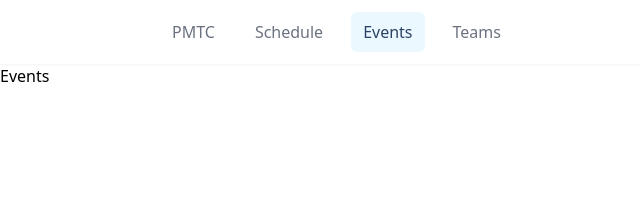
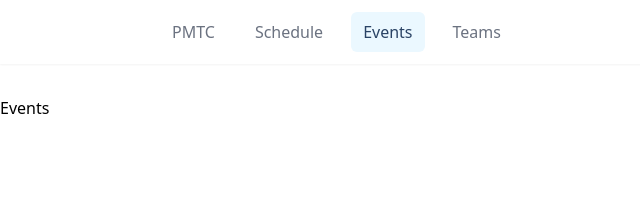
Before and after one commit to amosbastian/PMTC, a React (Create React App) app: page /events in a window 1280 px wide. Shown: the top 202 px of the page, without its empty margins (0-640 px from the left). Built offline with nearby package versions, Linux system fonts and the light colour scheme.

Commit message:
Add main to Layout

```diff
--- a/src/components/Layout.tsx
+++ b/src/components/Layout.tsx
@@ -1,11 +1,15 @@
 import React from "react";
+import styled from "styled-components";
+import Header from "./Header";
 
-import Header from "./Header";
+const Main = styled.main`
+  padding: 2rem 0;
+`;
 
 const Layout: React.FC = ({ children }) => (
   <div>
     <Header />
-    {children}
+    <Main>{children}</Main>
   </div>
 );
 
```
